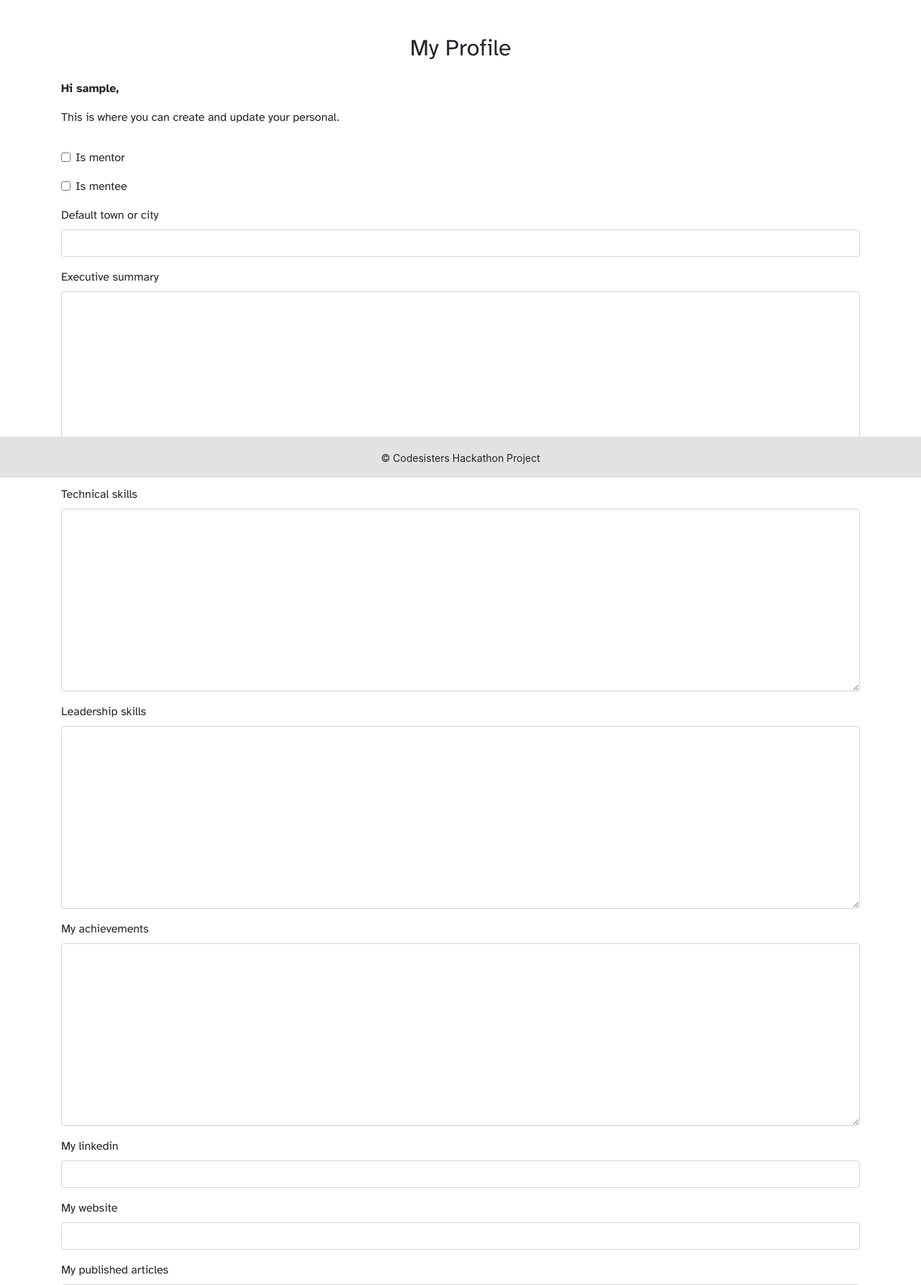
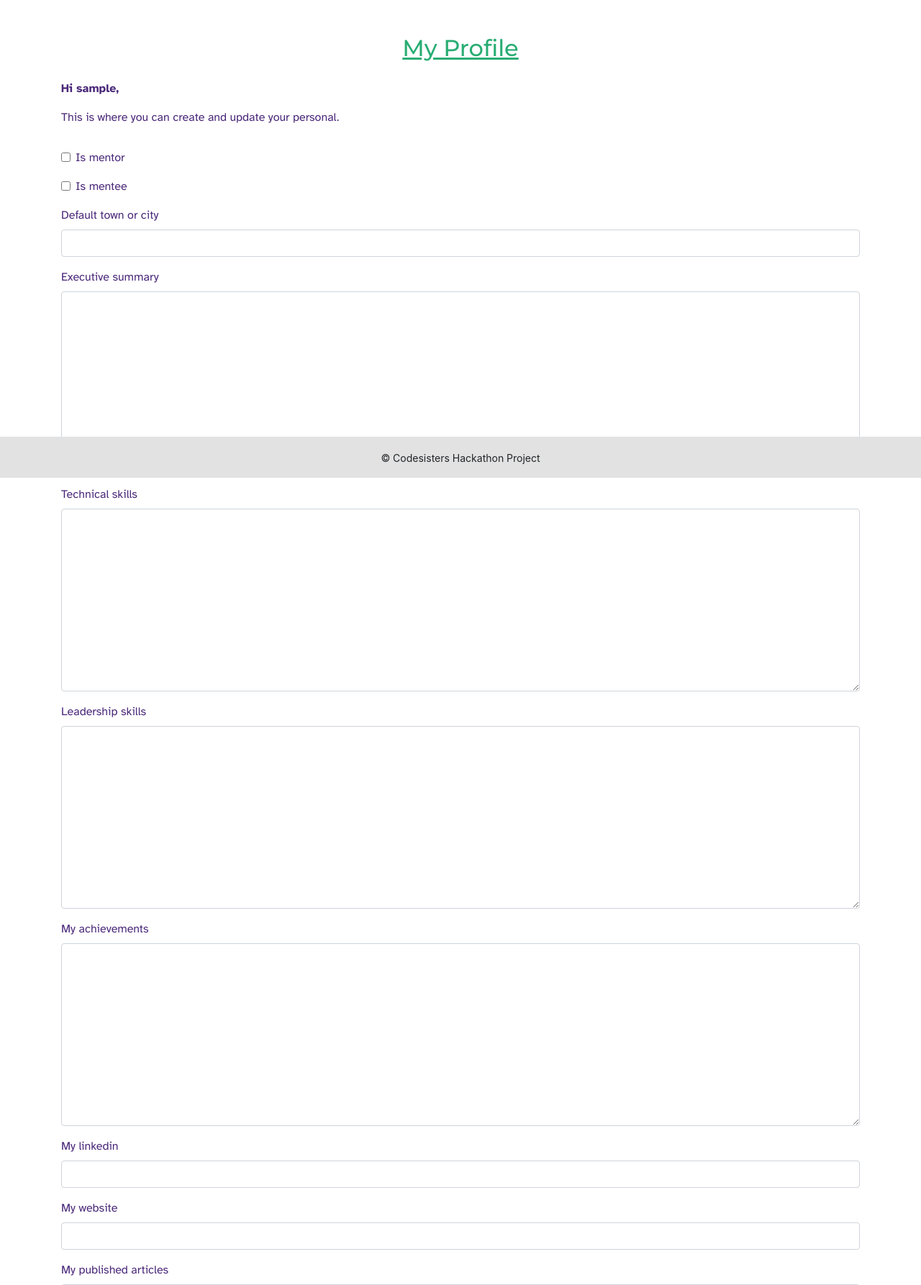
Before and after one commit to rachel-o-donnell/rising-women, a Django app: page /profile/ in a window 1280 px wide. Shown: the part 136-1922 px from the top of the page at 72% size. Run offline with Django 3.2, Linux system fonts and the light colour scheme; the visitor is signed in with stand-in values (Sample User, id 1); some libraries are stand-ins or nearby versions.

Commit message:
Add styling to Profile and color div

```diff
--- a/profiles/templates/profiles/profile.html
+++ b/profiles/templates/profiles/profile.html
@@ -20,15 +20,15 @@
     <div class="row">
         <div class="col">
             <!-- PAGE HEADING -->
-            <h2 class="display-5 text-center mt-5 mb-4">My Profile</h2>
+            <h2 class="display-5 text-center mt-5 mb-4 allauthH"><u>My Profile</u></h2>
         </div>
     </div>
     <div class="row">
         <div class="col-12">
-            <p class="font-weight-bold">Hi {{ user.username }},</p>
+            <p class="font-weight-bold profilefont">Hi {{ user.username }},</p>
         </div>
         <div class="col-12">
-            <p>
+            <p class="profilefont">
                 This is where you can create and update your personal.
             </p>
         </div>
@@ -36,10 +36,10 @@
 
     <!-- PROFILE FORM -->
     <div>
-        <form class="mt-3" action="{% url 'profile' %}" method="POST" id="profile-update-form">
+        <form class="mt-3 profilefont" action="{% url 'profile' %}" method="POST" id="profile-update-form">
             {% csrf_token %}
             {{ form|crispy }}
-            <button class="btn text-uppercase text-center">Update Information</button>
+            <button class="btn-lg text-light text-uppercase text-center" id="buttonallauth">Update Information</button>
         </form>
     </div>
 
--- a/static/css/style.css
+++ b/static/css/style.css
@@ -111,3 +111,12 @@ header {
 .form-rounded {
     border-radius: 1rem;
 }
+
+.colorline {
+    background: linear-gradient(135deg, #4A2879, #BF387C) !important;
+}
+
+/* Profile */
+.profilefont {
+    color: #4A2879;
+}
--- a/templates/allauth/account/login.html
+++ b/templates/allauth/account/login.html
@@ -6,6 +6,7 @@
 {% block head_title %}{% trans "Sign In" %}{% endblock %}
 
 {% block content %}
+<div class="container colorline p-3 my-3 border"></div>
 <div class="container py-5">
   <div class="card allauthstyle px-md-5 justify-content-center">
     <div class="card-body">
--- a/templates/allauth/account/logout.html
+++ b/templates/allauth/account/logout.html
@@ -5,7 +5,8 @@
 {% block head_title %}{% trans "Sign Out" %}{% endblock %}
 
 {% block content %}
-
+<div class="container colorline p-3 my-3 border">
+</div>
 <div class="container py-5">
   <div class="card allauthstyle px-md-5 justify-content-center">
     <div class="card-body">
```
Also changed, not shown: templates/allauth/account/signup.html (+6 -2 lines).
